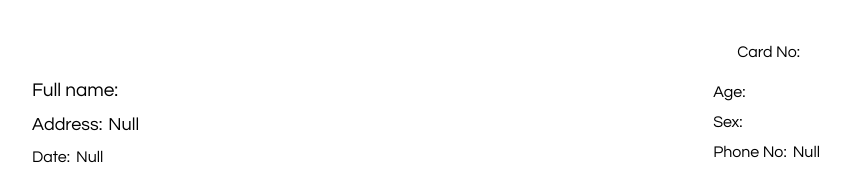
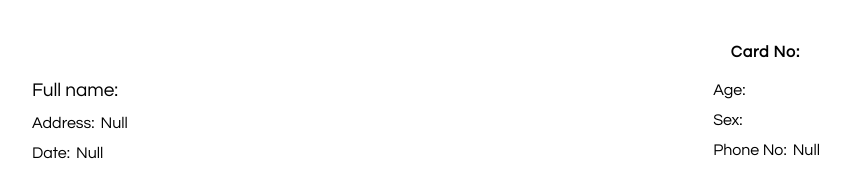
Before and after one commit to kawojue/toopcc-beta, a Next.js app in the folder client/: page /patients/1 in a window 1280 px wide. Shown: the top 189 px of the page, without its empty margins (214-1064 px from the left). Built offline with nearby package versions, Linux system fonts and the light colour scheme.

Commit message:
[edit] refractored

```diff
--- a/client/components/Patient.tsx
+++ b/client/components/Patient.tsx
@@ -5,12 +5,11 @@ import convertISODate from "@/utils/shortDate"
 const Patient = ({ patient }:any) => {
     console.log(patient)
 
-
     return (
         <section className="patients md:max-w-[800px] overflow-x-hidden">
-            <div className="patient_info absolute top-0 right-5">
-                <span>Card No:</span>
-                <span >
+            <div className="patient_info tracking-wider absolute top-0 right-5">
+                <span className="font-bold">Card No:</span>
+                <span className="font-semibold">
                     {patient.card_no}
                 </span>
             </div>
@@ -20,7 +19,7 @@ const Patient = ({ patient }:any) => {
                         <span>Full name: </span>
                         <span>{patient.fullname}</span>
                     </div>
-                    <div className="patient_info md:text-lg">
+                    <div className="patient_info">
                         <span>Address:</span>
                         <span>{patient.address || 'Null'}</span>
                     </div>
```
